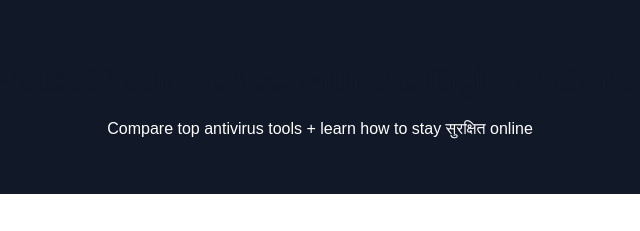
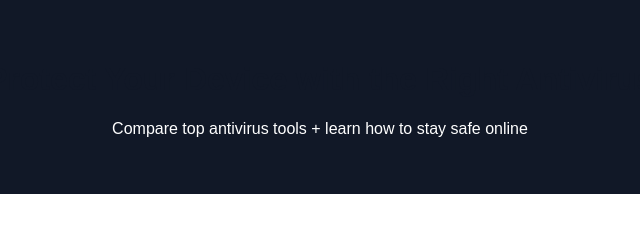
Before and after one commit to thomasjacky610/antivirus1, a plain HTML site: page index.html in a window 1280 px wide. Shown: the top 231 px of the page, 320-960 px from the left. Drawn offline with Linux system fonts and the light colour scheme.

Commit message:
index.html

```diff
--- a/index.html
+++ b/index.html
@@ -28,7 +28,7 @@ h1,h2,h3 {color:#111827;}
 
 <header>
 <h1>Protect Your Device with the Right Antivirus</h1>
-<p>Compare top antivirus tools + learn how to stay सुरक्षित online</p>
+<p>Compare top antivirus tools + learn how to stay safe online</p>
 </header>
 
 <div class="container">
```
